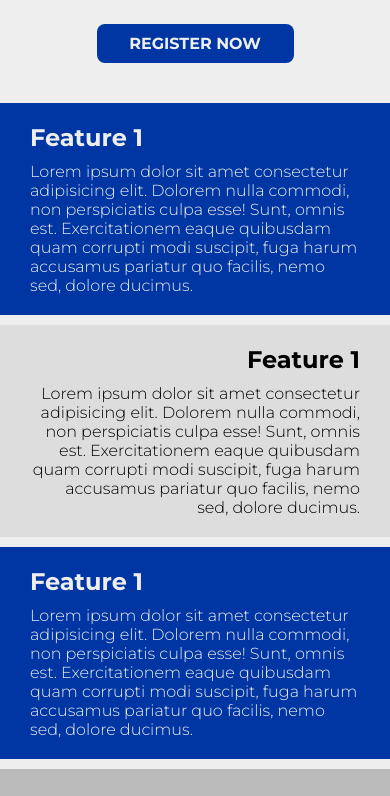
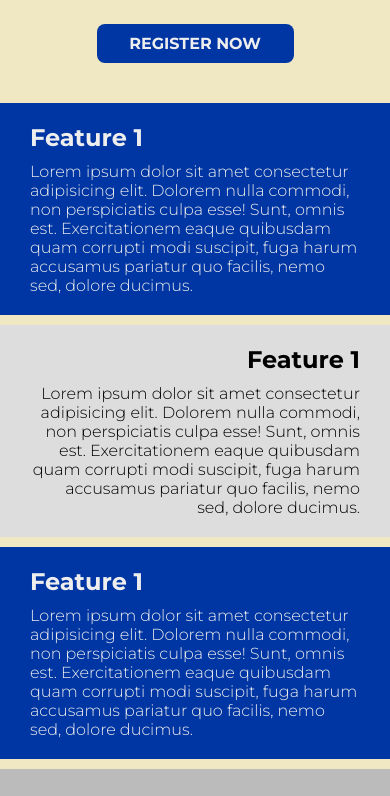
Before and after one commit to gnrflcthm/E-Boto, a plain HTML site: page index.html in a window 390 px wide. Shown: the part 263-1059 px from the top of the page. Drawn offline with Linux system fonts and the light colour scheme.

Commit message:
Added BG Color for mobile view.

```diff
--- a/css/style.scss
+++ b/css/style.scss
@@ -8,6 +8,11 @@ html, body {
     font-family: 'Montserrat', sans-serif;
     background-color: #eee;
 }
+
+body {
+    background-color: rgba(244, 202, 21, 0.2);
+}
+
 img {
     display: none;
 }
```
Also changed, not shown: css/style.css, 1 other file.
